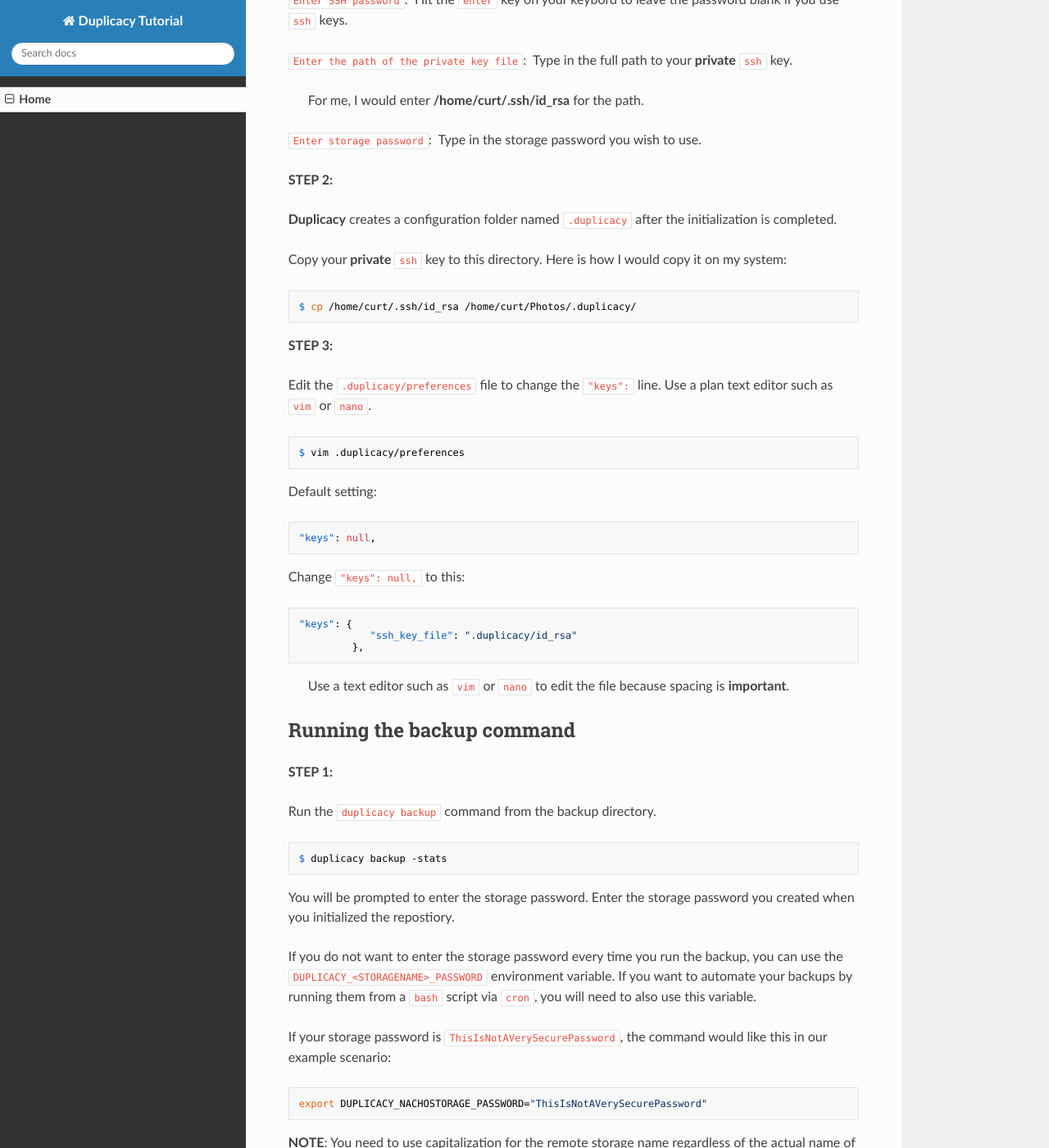
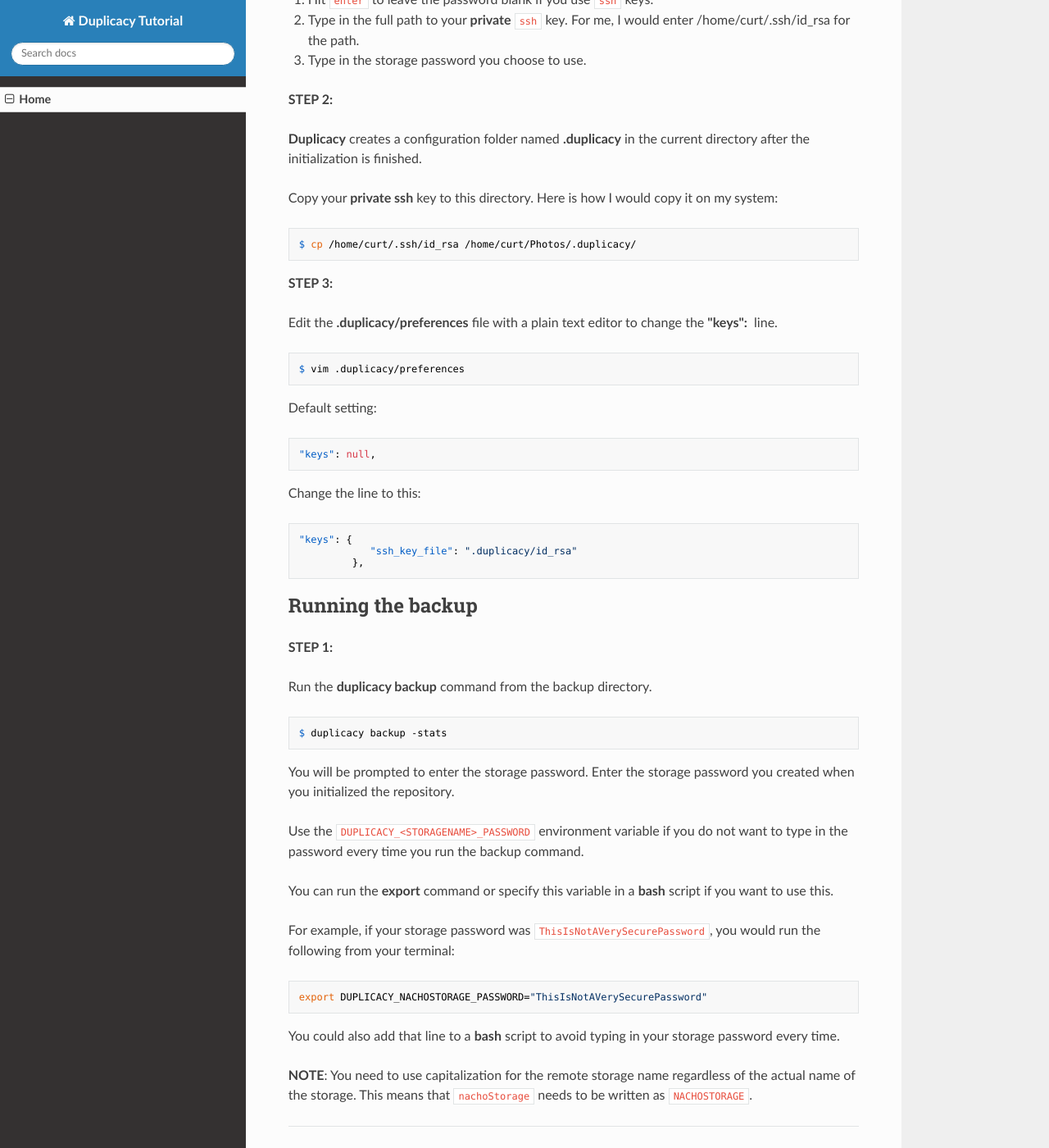
Before and after one commit to curtwarfield/duplicacy-guide, an MkDocs documentation site: the page built from docs/index.md, in a window 1280 px wide and 1400 px high, scrolled down 2140 px. Shown: the whole window at 82% size. Built offline with MkDocs 1.6.1, drawn with Linux system fonts in a browser that asks for light colours; nearby versions of some CDN libraries; some of the changed text lies outside the part shown.

Commit message:
update index.md

```diff
--- a/docs/index.md
+++ b/docs/index.md
@@ -69,13 +69,13 @@
 4. Name of backup job: **photoBackup**. This refers to the `<snapshot id>` option.
 5. Name of remote storage: **nachoStorage**. This refers to the `-storage-name <name>` option.
 
-> For me, **sftp://curt@nacho.local/remotePhotos** would be the `<storage url>`.
+> For me, **sftp://curt@nacho.local/remotePhotos** would be the complete `<storage url>`.
 
 **STEP 1:**
 
-Initialize the remote storage and repository.
+Initialize the remote storage and repository. Run this from the directory you are backing up:
 ~~~
-$ duplicacy init -e -storage-name nachoStorage photoBackup sftp://curt@nacho.local/remotePhotos
+$ duplicacy init -e -storage-name nachoStorage photoBackup sftp://curt@nacho.local/photobackup
 ~~~
 You will see the following prompts:
 ~~~
@@ -84,25 +84,23 @@
 Enter storage password for sftp://curt@nacho.local/remotePhotos:
 Re-enter storage password:
 ~~~
-`Enter SSH password`:&nbsp; Hit the `enter` key on your keybord to leave the password blank if you use `ssh` keys.
 
-`Enter the path of the private key file`:&nbsp; Type in the full path to your **private** `ssh` key.
-> For me, I would enter **/home/curt/.ssh/id_rsa** for the path.
-
-`Enter storage password`:&nbsp; Type in the storage password you wish to use.
+1. Hit `enter` to leave the password blank if you use `ssh` keys.
+2. Type in the full path to your **private** `ssh` key. For me, I would enter /home/curt/.ssh/id_rsa for the path.
+3. Type in the storage password you choose to use.
 
 **STEP 2:**
 
-**Duplicacy** creates a configuration folder named `.duplicacy` after the initialization is completed.
+**Duplicacy** creates a configuration folder named **.duplicacy** in the current directory after the initialization is finished.
 
-Copy your **private** `ssh` key to this directory. Here is how I would copy it on my system:
+Copy your **private ssh** key to this directory. Here is how I would copy it on my system:
 ~~~
 $ cp /home/curt/.ssh/id_rsa /home/curt/Photos/.duplicacy/
 ~~~
 
 **STEP 3:**
 
-Edit the `.duplicacy/preferences` file to change the `"keys":` line. Use a plan text editor such as `vim` or `nano`.
+Edit the **.duplicacy/preferences** file with a plain text editor to change the **"keys":**&nbsp; line.
 ~~~
 $ vim .duplicacy/preferences
 ~~~
@@ -112,32 +110,33 @@
 "keys": null,
 ~~~
 
-Change `"keys": null,` to this:
+Change the line to this:
 ~~~
 "keys": {
             "ssh_key_file": ".duplicacy/id_rsa"
          },
 ~~~
-> Use a text editor such as `vim` or `nano` to edit the file because spacing is **important**.
 
-## Running the backup command
+## Running the backup
 
 **STEP 1:**
 
-Run the `duplicacy backup` command from the backup directory.
+Run the **duplicacy backup** command from the backup directory.
 ~~~
 $ duplicacy backup -stats
 ~~~
 
 You will be prompted to enter the storage password.
-Enter the storage password you created when you initialized the repostiory.
+Enter the storage password you created when you initialized the repository.
 
-If you do not want to enter the storage password every time you run the backup, you can use the `DUPLICACY_<STORAGENAME>_PASSWORD` environment variable. If you want to automate your backups by running them from a `bash` script via `cron`, you will need to also use this variable.
+Use the `DUPLICACY_<STORAGENAME>_PASSWORD` environment variable if you do not want to type in the password every time you run the backup command.
 
-If your storage password is `ThisIsNotAVerySecurePassword`, the command would like this in our example scenario:
+You can run the **export** command or specify this variable in a **bash** script if you want to use this.
+
+For example, if your storage password was `ThisIsNotAVerySecurePassword`, you would run the following from your terminal:
 ~~~
 export DUPLICACY_NACHOSTORAGE_PASSWORD="ThisIsNotAVerySecurePassword"
 ~~~
+You could also add that line to a **bash** script to avoid typing in your storage password every time.
+
 **NOTE**: You need to use capitalization for the remote storage name regardless of the actual name of the storage. This means that `nachoStorage` needs to be written as `NACHOSTORAGE`.
-
-You can run this shell command before you run the `duplicacy backup` command or add it to a `bash` script.
```
